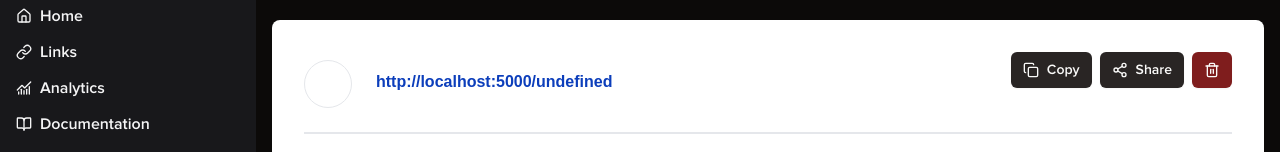
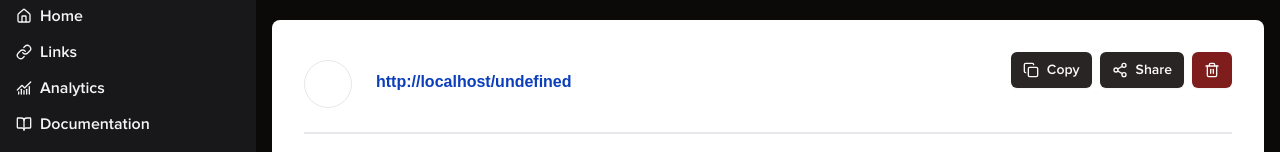
Before and after one commit to mahesh2-lab/url-shortner, a React (Vite) app in the folder frontend/: page /link/1/detail in a window 1280 px wide. Shown: the part 128-280 px from the top of the page. Built offline with nearby package versions, Linux system fonts and the light colour scheme; no server answers; a web font is replaced by a local one.

Commit message:
Refactor analytics data fetching and improve link URL handling

```diff
--- a/frontend/src/pages/Analytics.jsx
+++ b/frontend/src/pages/Analytics.jsx
@@ -27,15 +27,13 @@ const Analytics = () => {
             setAnalytics(data.data);
             console.log(data.data);
           }
-
-
-
+          setLoading(false);
         })
-        .catch((err) => console.error("Error fetching analytics:", err))
         .catch((err) => {
           console.error("Error fetching analytics:", err);
+          setLoading(false);
           setAnalytics({});
-        })
+        });
     };
     fetchData();
   }, []);
@@ -71,7 +69,7 @@ const Analytics = () => {
     );
   }
 
-  if ( Object.keys(analytics).length === 0 || !analytics) {
+  if (Object.keys(analytics).length === 0 || !analytics) {
     return (
       <div className="flex gap-4 w-full overflow-y-scroll h-full mb-24">
         <div className="flex gap-4 w-full h-full ">
--- a/frontend/src/pages/LinkDetail.jsx
+++ b/frontend/src/pages/LinkDetail.jsx
@@ -73,7 +73,7 @@ export const LinkDetail = () => {
                     <div className="flex flex-col gap-1">
                       <p className="font-semibold text-[#0c3ebb] flex">
                         <a
-                          href={`http://localhost:5000/${shortUrl?.shortId}`}
+                          href={`/${shortUrl?.shortId}`}
                           target="_blank"
                           rel="noopener noreferrer"
                           className="hover:underline font-proxima cursor-pointer"
@@ -81,7 +81,8 @@ export const LinkDetail = () => {
                           {loading ? (
                             <Skeleton width={200} height={50} />
                           ) : (
-                            `http://localhost:5000/${shortUrl?.shortId}`
+                            `${window.location.origin}/${shortUrl?.shortId}`
+
                           )}
                         </a>
                       </p>
```
